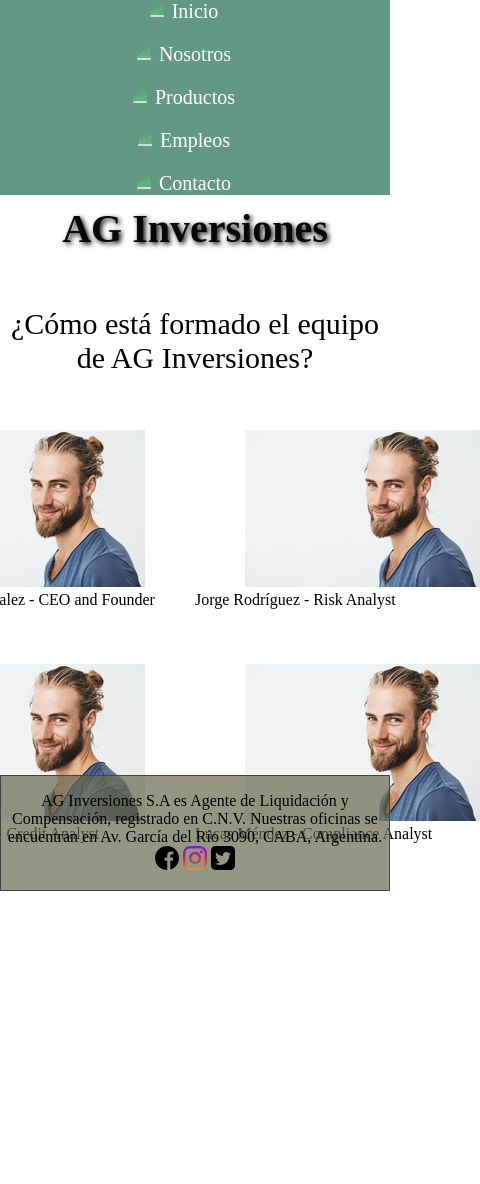
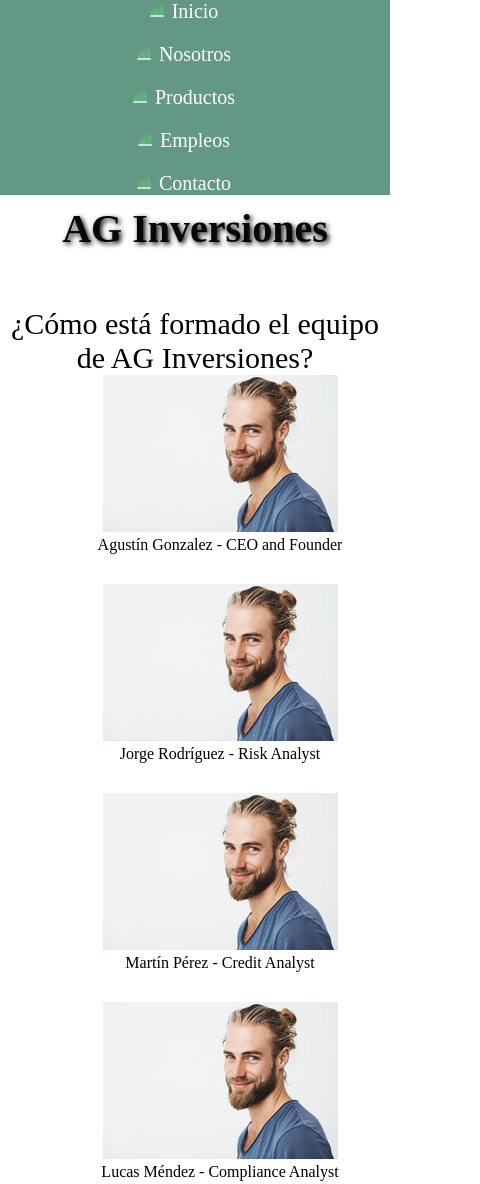
Before and after one commit to akarakachian/PreEntrega3-Karakachian, a plain HTML site: page pages/nosotros.html in a window 390 px wide. Shown: the top 1184 px of the page, 480 px wide, since content can reach past the window. Before the commit the page ends 891 px from the top, so only its background shows below. Drawn offline with Linux system fonts and the light colour scheme; files whose address does not match are found by name.

Commit message:
Nuevos cambios

```diff
--- a/css/style.css
+++ b/css/style.css
@@ -162,26 +162,12 @@ h6 {
   margin: 50px;
 }
 
-.contenedor-imagenes {
-  margin-top: 55px;
-  display: flex;
-  justify-content: center;
-  grid-area: contenedor-imagenes;
-}
-
 .img-1 {
   margin-right: 50px;
 }
 
 .img-2 {
   margin-left: 50px;
-}
-
-.contenedor-imagenes-2 {
-  margin-top: 55px;
-  display: flex;
-  justify-content: center;
-  grid-area: contenedor-imagenes-2;
 }
 
 .img-3 {
@@ -242,12 +228,57 @@ h6 {
   width: 100%;
   height: 100%;
   grid-template-columns: repeat(2, 1fr);
-  grid-template-rows: repeat(2, 1fr);
+  grid-template-rows: repeat(3, 1fr);
   grid-template-areas:
     "producto1 producto3"
-    "producto2 producto4";
+    "producto2 producto4"
+    "item4 item4";
   gap: 20px;
 }
+
+.grid3 {
+  display: grid;
+  width: 100%;
+  height: 100%;
+  grid-template-columns: repeat(2, 1fr);
+  grid-template-rows: repeat(3, 1fr);
+  grid-template-areas:
+    "imagen-1 imagen-2"
+    "imagen-3 imagen-4"
+    "item4 item4";
+  gap: 30px;
+}
+
+.imagen-1 {
+  grid-area: imagen-1;
+  margin-left: 50px;
+}
+.imagen-2 {
+  grid-area: imagen-2;
+  margin-left: 50px;
+}
+.imagen-3 {
+  grid-area: imagen-3;
+  margin-left: 50px;
+}
+.imagen-4 {
+  grid-area: imagen-4;
+  margin-left: 50px;
+}
+
+/* .contenedor-imagenes {
+  margin-top: 55px;
+  display: flex;
+  justify-content: center;
+  grid-area: contenedor-imagenes;
+}
+
+.contenedor-imagenes-2 {
+  margin-top: 55px;
+  display: flex;
+  justify-content: center;
+  grid-area: contenedor-imagenes-2;
+} */
 
 .producto1 {
   grid-area: producto1;
@@ -367,6 +398,32 @@ h6 {
       "empleo"
       "item10";
   }
+
+  .grid3 {
+    grid-template-columns: repeat(1, 1fr);
+    height: 100%;
+    width: 100%;
+    grid-template-rows: repeat(5, 1fr);
+    grid-template-areas:
+      "imagen-1"
+      "imagen-2"
+      "imagen-3"
+      "imagen-4"
+      "item4";
+  }
+
+  .imagen-1 {
+    text-align: center;
+  }
+  .imagen-2 {
+    text-align: center;
+  }
+  .imagen-3 {
+    text-align: center;
+  }
+  .imagen-4 {
+    text-align: center;
+  }
 }
 
 @media (max-width: 320px) {
@@ -450,6 +507,26 @@ h6 {
       "item4";
   }
 
+  .grid3 {
+    grid-template-columns: 1fr;
+    grid-template-rows: repeat(4, 1fr);
+    grid-template-areas:
+      "imagen-1"
+      "imagen-2"
+      "imagen-3"
+      "imagen-4";
+  }
+
+  .venta {
+    grid-template-columns: 1fr;
+    grid-template-rows: repeat(4, 1fr);
+    grid-template-areas:
+      "producto1"
+      "producto2"
+      "producto3"
+      "producto4";
+  }
+
   .empleo {
     font-size: 12px;
   }
--- a/pages/nosotros.html
+++ b/pages/nosotros.html
@@ -3,7 +3,7 @@
     <meta charset="UTF-8" />
     <meta http-equiv="X-UA-Compatible" content="IE=edge" />
     <meta name="viewport" content="width=device-width, initial-scale=1.0" />
-    <title>AG Inversiones</title>
+    <title> Nosotros | AG Inversiones</title>
     <link rel="stylesheet" href="../css/style.css" />
     <link
       rel="shortcut icon"
@@ -25,9 +25,30 @@
     </header>
       <main>
         <h1>AG Inversiones</h1>
+
         <h6>¿Cómo está formado el equipo de AG Inversiones?</h6>
-        <section class ="prueba">
-          <div class= "contenedor-imagenes">
+        <section class ="grid3">
+
+          <div class ="imagen-1">
+            <img src= "../Assets/img/portrait-of-happy-young-bearded-guy-with-fashionable-hairstyle-and-beard (1) .jpg" alt="">
+            <figcaption>Agustín Gonzalez - CEO and Founder</figcaption>
+          </div>
+
+          <div class= "imagen-2">
+            <img src="../Assets/img/portrait-of-happy-young-bearded-guy-with-fashionable-hairstyle-and-beard (1) .jpg" alt="">
+            <figcaption>Jorge Rodríguez - Risk Analyst</figcaption>
+          </div>
+          <div class= "imagen-3">
+            <img src="../Assets/img/portrait-of-happy-young-bearded-guy-with-fashionable-hairstyle-and-beard (1) .jpg" alt="">
+            <figcaption>Martín Pérez - Credit Analyst</figcaption>
+          </div>
+          <div class= "imagen-4">
+            <img src="../Assets/img/portrait-of-happy-young-bearded-guy-with-fashionable-hairstyle-and-beard (1) .jpg" alt="">
+            <figcaption>Lucas Méndez - Compliance Analyst</figcaption>
+          </div>
+        </div>
+
+          <!-- <div class= "contenedor-imagenes">
             <figure>
         <img class="img-1" src= "../Assets/img/portrait-of-happy-young-bearded-guy-with-fashionable-hairstyle-and-beard (1) .jpg" alt="">
     <figcaption>Agustín Gonzalez - CEO and Founder</figcaption>
@@ -48,10 +69,22 @@
             </figure>
         </div>
       </figure>
-        </section>
-
+        </section> -->
+        <div class="item4">
+          <p>
+            AG Inversiones S.A es Agente de Liquidación y Compensación,
+            registrado en C.N.V. Nuestras oficinas se encuentran en Av. García
+            del Río 3090, CABA, Argentina.
+          </p>
+          <div class="isd">
+            <img src="./Assets/img/facebook.png" alt="" />
+            <img src="./Assets/img/instagram (1).png" alt="" />
+            <img src="./Assets/img/signo-de-twitter.png" alt="" />
+          </div>
+        </div>
+      </section>
       </main>
-      <div class="item4">
+      <!-- <div class="item4">
         <p>
           AG Inversiones S.A es Agente de Liquidación y Compensación,
           registrado en C.N.V. Nuestras oficinas se encuentran en Av. García
@@ -61,7 +94,7 @@
           <img src="./Assets/img/facebook.png" alt="" />
           <img src="./Assets/img/instagram (1).png" alt="" />
           <img src="./Assets/img/signo-de-twitter.png" alt="" />
-        </div>
+        </div> -->
       </div>
         <!-- <footer>
 
```
Also changed, not shown: pages/contacto.html (+1 -1 lines), pages/empleos.html (+1 -1 lines), pages/productos.html (+1 -1 lines).
